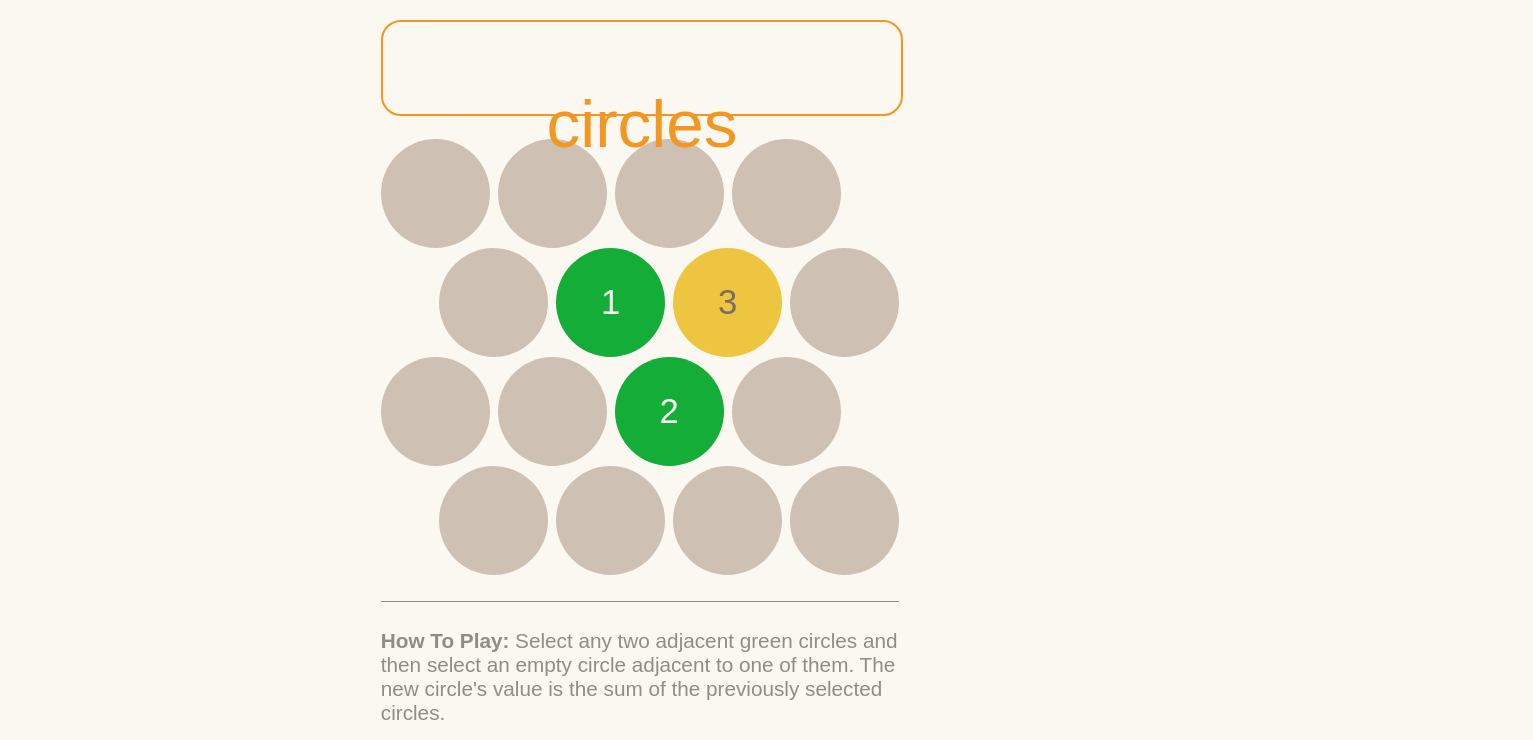
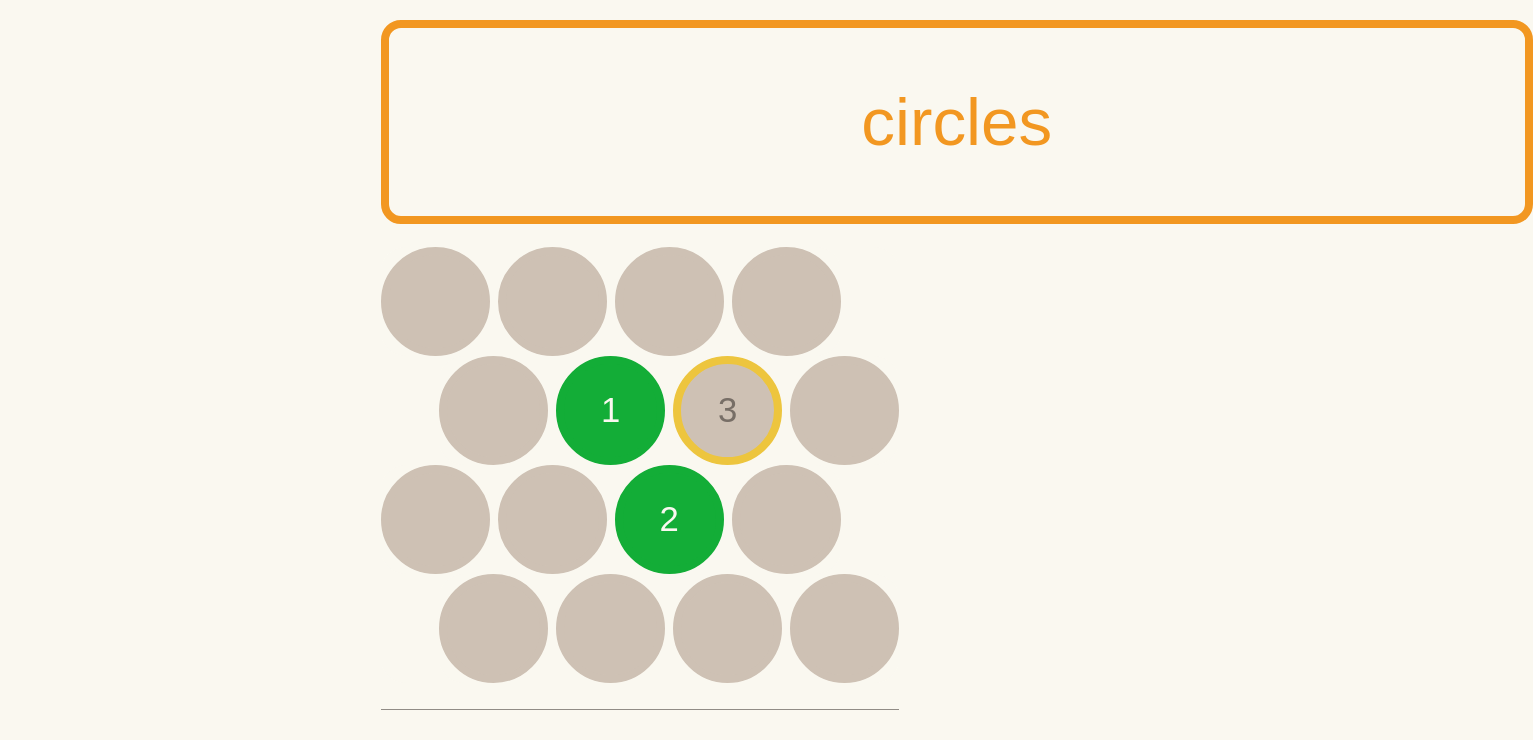
Before and after one commit to AlexanderStewart/circles-web, a React (Create React App) app: page / in a window 1280 px wide. Shown: the top 740 px of the page, 1533 px wide, since content can reach past the window. Built offline with nearby package versions, Linux system fonts and the light colour scheme.

Commit message:
Updated borders and fixed some style problems.

```diff
--- a/package.json
+++ b/package.json
@@ -7,6 +7,7 @@
     "@testing-library/jest-dom": "^4.2.4",
     "@testing-library/react": "^9.4.0",
     "@testing-library/user-event": "^7.2.1",
+    "framer-motion": "^1.8.4",
     "react": "^16.12.0",
     "react-dom": "^16.12.0",
     "react-scripts": "3.4.0",
--- a/src/App.js
+++ b/src/App.js
@@ -12,7 +12,7 @@ class App extends React.Component {
   constructor(props) {
     super(props);
 
-    //Set board
+    //Set board.
     var circleValues = Array(16).fill(null);
     circleValues[5] = 1;
     circleValues[10] = 2;
@@ -21,12 +21,15 @@ class App extends React.Component {
     var circleColors = Array(16).fill(myColors.nonActive);
     circleColors[5] = myColors.active;
     circleColors[10] = myColors.active;
-    circleColors[6] = myColors.gold;
+    circleColors[6] = myColors.nonActive;
 
     var circleTextColors = Array(16).fill(myColors.background);
-    // circleTextColors[5] = myColors.active;
-    // circleTextColors[10] = myColors.active;
     circleTextColors[6] = myColors.goldText;
+
+    var circleBorderColor = Array(16).fill(myColors.nonActive);
+    circleBorderColor[5] = myColors.active;
+    circleBorderColor[10] = myColors.active;
+    circleBorderColor[6] = myColors.gold;
 
     var circleStates = Array(16).fill("nonactive");
     circleStates[5] = "active";
@@ -39,6 +42,7 @@ class App extends React.Component {
       circleValues: circleValues,
       circleColors: circleColors,
       circleTextColors: circleTextColors,
+      circleBorderColor: circleBorderColor,
       circleStates: circleStates,
       selected: selected
     };
@@ -52,6 +56,7 @@ class App extends React.Component {
     var circleValues = this.state.circleValues;
     var circleColors = this.state.circleColors;
     var circleTextColors = this.state.circleTextColors;
+    var circleBorderColor = this.state.circleBorderColor;
     var circleStates = this.state.circleStates;
     var selected = this.state.selected;
 
@@ -110,21 +115,29 @@ class App extends React.Component {
       switch (state) {
         case "nonactive":
           circleColors[i] = myColors.nonActive;
+          circleTextColors = myColors.background;
+          circleBorderColor[i] = myColors.nonActive;
           circleStates[i] = "nonactive";
           break;
 
         case "active":
           circleColors[i] = myColors.active;
+          circleTextColors = myColors.background;
+          circleBorderColor[i] = myColors.active;
           circleStates[i] = "active";
           break;
 
         case "selected":
           circleColors[i] = myColors.selected;
+          circleTextColors = myColors.background;
+          circleBorderColor[i] = myColors.selected;
           circleStates[i] = "selected";
           break;
 
         case "gold":
-          circleColors[i] = myColors.gold;
+          circleColors[i] = myColors.nonActive;
+          circleTextColors = myColors.goldText;
+          circleBorderColor[i] = myColors.gold;
           circleStates[i] = "gold";
           break;
 
@@ -137,6 +150,7 @@ class App extends React.Component {
       circleValues: circleValues,
       circleColors: circleColors,
       circleTextColors: circleTextColors,
+      circleBorderColor: circleBorderColor,
       circleStates: circleStates,
       selected: selected
     });
@@ -146,18 +160,18 @@ class App extends React.Component {
     const circleValues = this.state.circleValues;
     const circleColors = this.state.circleColors;
     const circleTextColors = this.state.circleTextColors;
+    const circleBorderColor = this.state.circleBorderColor;
 
     return (
       <div class="global-width">
         <div class="space-above-title"></div>
-        <div className="title-container">
-          <div className="title">circles</div>
-        </div>
+        <div className="title">circles</div>
         <div className="content-space-a"></div>
         <Board
           circleValues={circleValues}
           circleColors={circleColors}
           circleTextColors={circleTextColors}
+          circleBorderColor={circleBorderColor}
           onPointerDown={this.handleTap}
         />
         <div className="content-space-b"></div>
--- a/src/components/Board.js
+++ b/src/components/Board.js
@@ -12,6 +12,7 @@ class Board extends React.Component {
         value={this.props.circleValues[i]}
         color={this.props.circleColors[i]}
         textColor={this.props.circleTextColors[i]}
+        borderColor={this.props.circleBorderColor[i]}
         onPointerDown={() => this.props.onPointerDown(i)}
       />
     );
--- a/src/components/circle.js
+++ b/src/components/circle.js
@@ -2,6 +2,6 @@ import React from 'react';
 
 export function Circle(props) {
     return (
-        <div className="circle" onPointerDown={props.onPointerDown} style={{ backgroundColor: props.color, color: props.textColor }}>{props.value}</div>
+        <div className="circle" onPointerDown={props.onPointerDown} style={{ backgroundColor: props.color, color: props.textColor, borderColor: props.borderColor}}>{props.value}</div>
     );
 }
--- a/src/style/board.scss
+++ b/src/style/board.scss
@@ -53,13 +53,18 @@ $circleTextSize: $gameBoardWidth * 0.067;
   .circle {
     background-color: $nonActiveColor;
     color: $circleTextColor;
+    display: flex;
+    align-items: center;
+    justify-content: center;
     text-align: center;
-    line-height: $circleWidth;
     border-radius: $circleWidth;
     font-size: $circleTextSize;
     width: $circleWidth;
     height: $circleWidth;
     float: left;
+    border-width: 8px;
+    border-style: solid;
+    box-sizing: border-box;
     /* no select text */
     -webkit-touch-callout: none;
     -webkit-user-select: none;
--- a/src/style/index.scss
+++ b/src/style/index.scss
@@ -1,14 +1,14 @@
 $backgroundColor: #faf8f0;
 $circleTextColor: #ded8d1;
 
-$nonActiveColor: #CEC1B4;
+$nonActiveColor: #cec1b4;
 $titleContainerBorderColor: #f29721;
 $titleColor: #f29721;
 $bottomTextColor: #918c86;
 
 //Smallest Possible
 $globalWidth: 90vw;
-$titleSize: $globalWidth * 0.13;
+$titleSize: $globalWidth * 0.10;
 $titleContainerHeight: $globalWidth * 0.177;
 $contentSpaceSize: 4vw;
 $bottomTextSize: $globalWidth * 0.04;
@@ -30,17 +30,16 @@ body {
   margin: 0 auto;
 }
 
-.title-container {
+.title {
   width: $globalWidth;
   height: $titleContainerHeight;
   border-radius: 20px;
   border: solid $titleContainerBorderColor;
-  border-width: 2px;
-}
-
-.title {
-  line-height: $titleContainerHeight;
-  margin: 0 auto;
+  box-sizing: border-box;
+  border-width: 8px;
+  display: flex;
+  align-items: center;
+  justify-content: center;
   text-align: center;
   color: $titleColor;
   font-size: $titleSize;
```
Also changed, not shown: 14 other files (tests, documents, lock files or other folders). Lines whose indentation alone changed are shown as unchanged.
